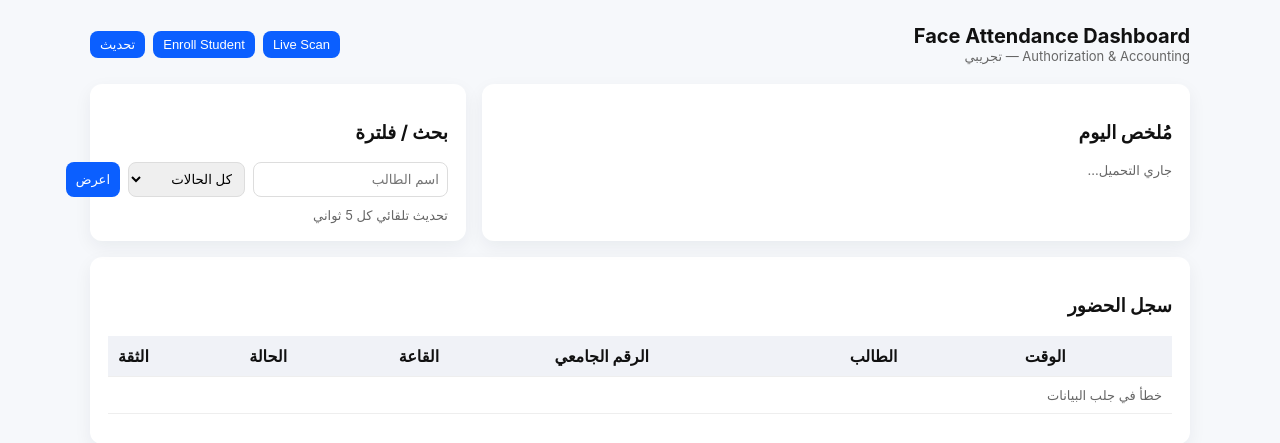
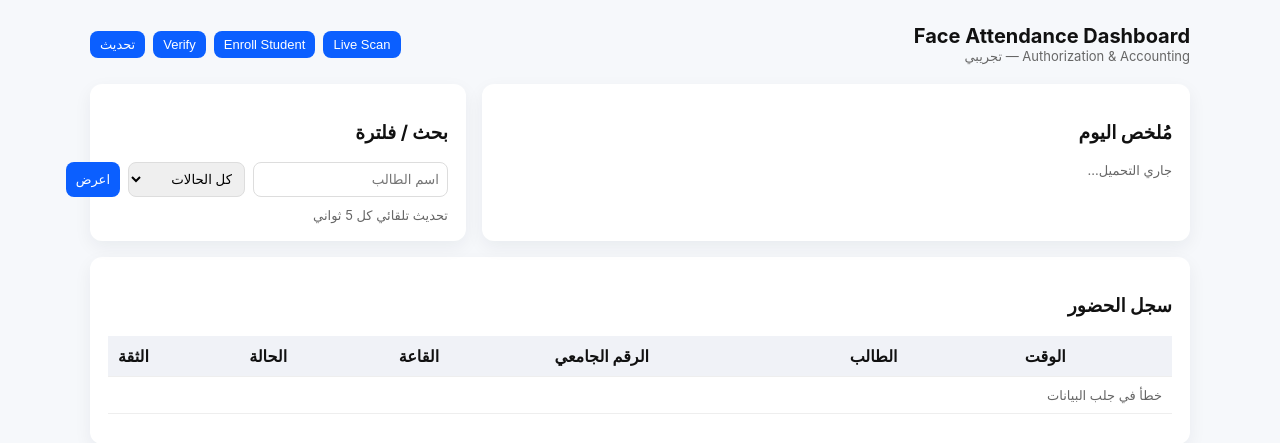
Before and after one commit to abndaraa199810-coder/university-attendance-system, a Django app: page / in a window 1280 px wide. Shown: the top 443 px of the page. Run offline with Django 4.2, Linux system fonts and the light colour scheme; parts of the project's set-up code (start-up, migrations or seed data) failed here and were passed over.

Commit message:
Update base.html

```diff
--- a/frontend/templates/auth_app/base.html
+++ b/frontend/templates/auth_app/base.html
@@ -29,19 +29,36 @@
   </style>
   {% block head %}{% endblock %}
 </head>
+
 <body dir="rtl">
   <div class="container">
     <header>
-      <div><h1>Face Attendance Dashboard</h1><div class="muted">Authorization & Accounting — تجريبي</div></div>
+      <div>
+        <h1>Face Attendance Dashboard</h1>
+        <div class="muted">Authorization & Accounting — تجريبي</div>
+      </div>
+
       <div class="controls">
-        <a href="{% url 'face' %}"><button class="small">Live Scan</button></a>
-        <a href="{% url 'enroll' %}"><button class="small">Enroll Student</button></a>
+        <a href="{% url 'attendance_page' %}">
+          <button class="small">Live Scan</button>
+        </a>
+
+        <a href="{% url 'enroll_page' %}">
+          <button class="small">Enroll Student</button>
+        </a>
+
+
+        <a href="{% url 'verify_page' %}">
+          <button class="small">Verify</button>
+        </a>
+
         <button id="refreshBtn" class="small">تحديث</button>
       </div>
     </header>
 
     {% block content %}{% endblock %}
   </div>
+
   <script>
     document.getElementById('refreshBtn')?.addEventListener('click', ()=>location.reload());
   </script>
```
